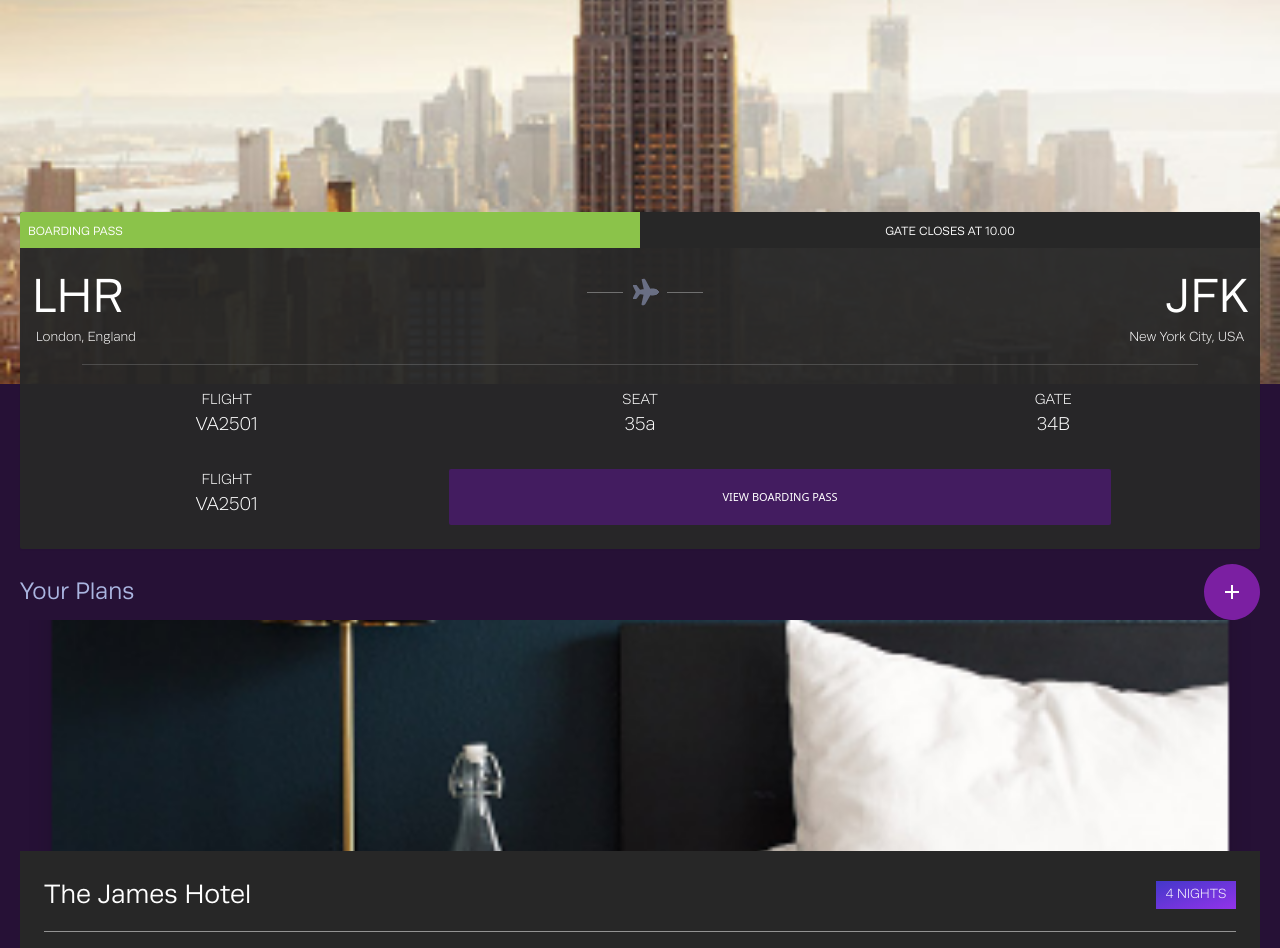
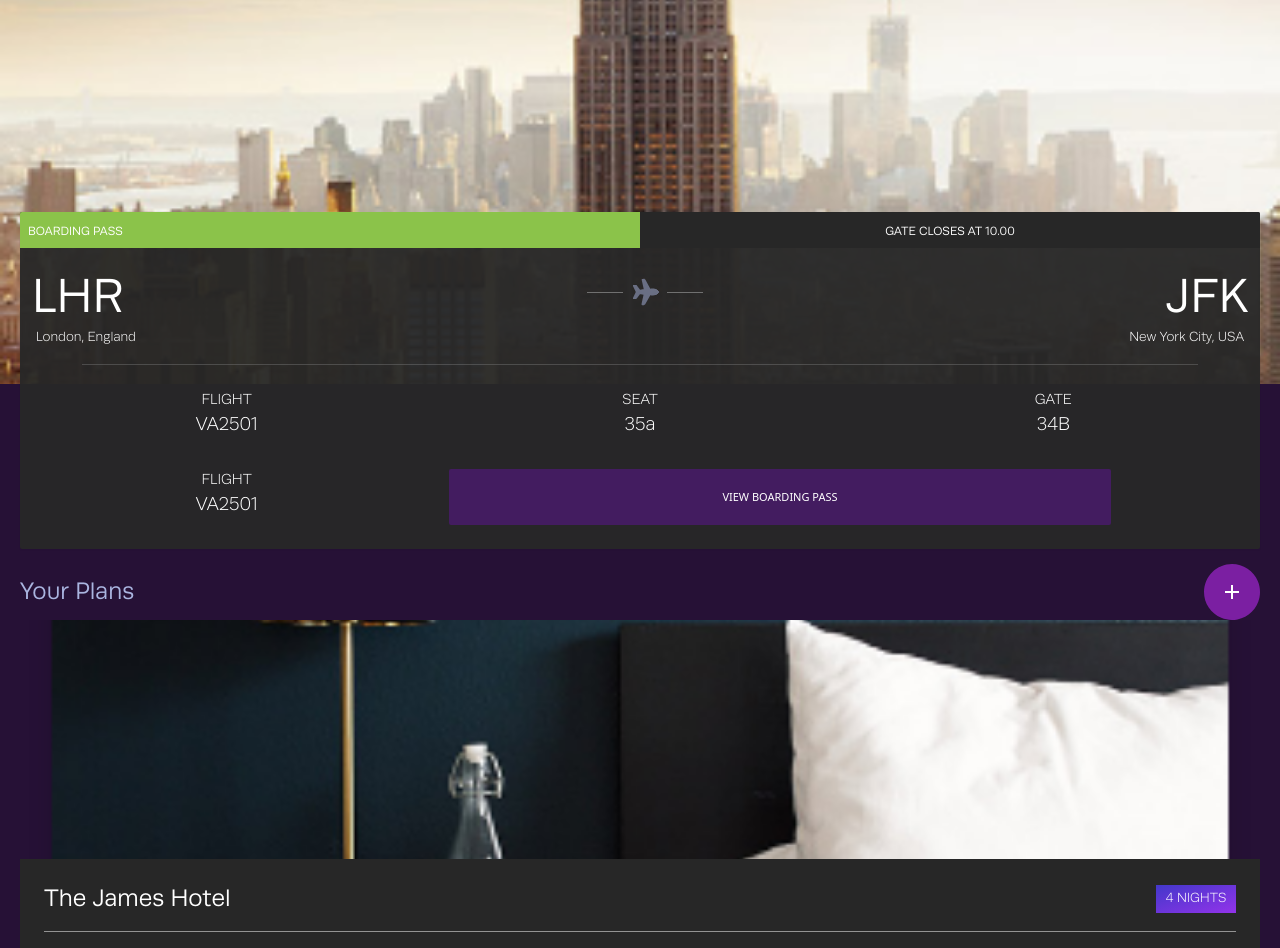
Before and after one commit to allanfernds/teste-pratico-falqon, a React (Vite) app: page / in a window 1280 px wide. Shown: the top 948 px of the page. Built offline with nearby package versions, Linux system fonts and the light colour scheme.

Commit message:
update AccomodationCard.jsx

```diff
--- a/src/components/AccomodationCard.jsx
+++ b/src/components/AccomodationCard.jsx
@@ -6,7 +6,7 @@
     <div className="bg-accomodation bg-cover bg-center h-96 pb-3 w flex items-end rounded-sm">
       <div className="top-70 bg-custom-soft-black w-full font-runda-normal text-white text-[20pt] p-6">
         <div className="flex justify-between items-center">
-          <h3>The James Hotel</h3>
+          <h3 className="text-2xl">The James Hotel</h3>
           <span className=" w-20 flex justify-center items-center font-runda-light uppercase text-[10pt] h-7 bg-gradient-to-br from-indigo-700 to-purple-600">
             4 nights
           </span>
```
